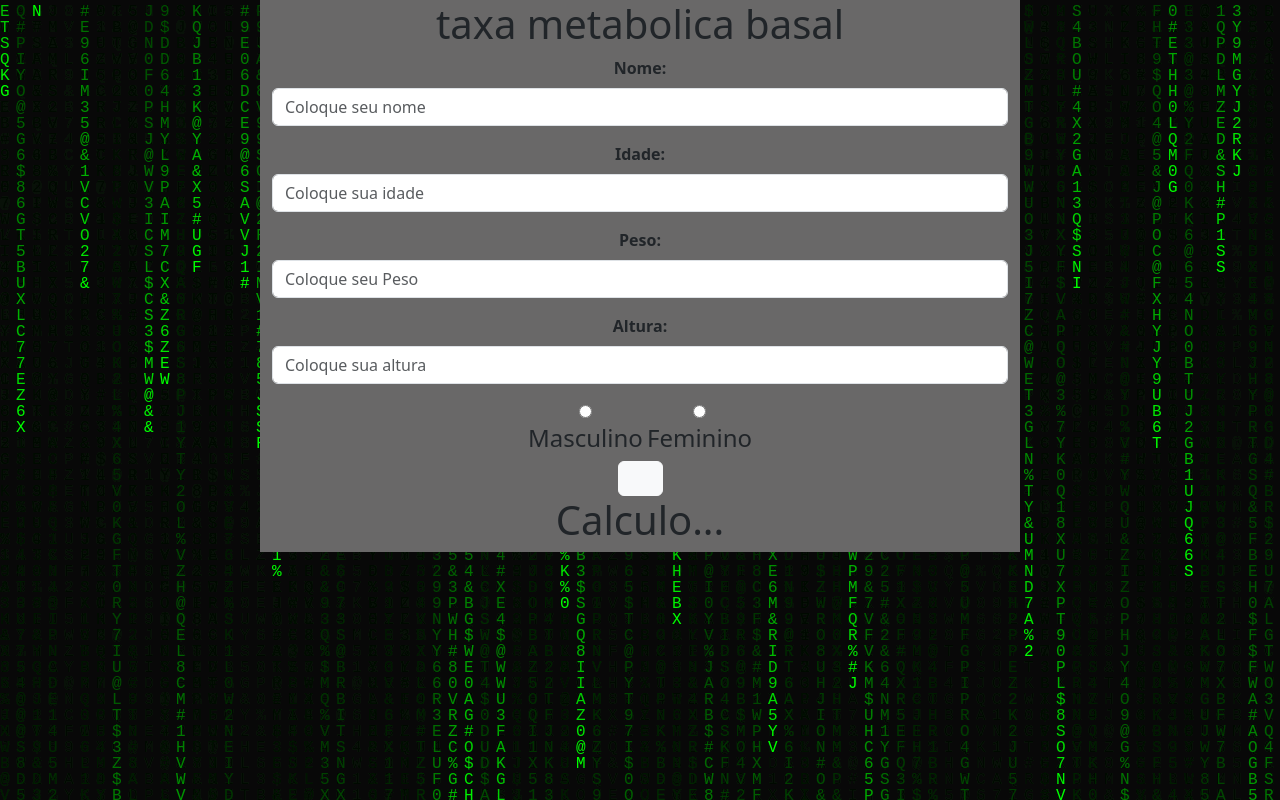
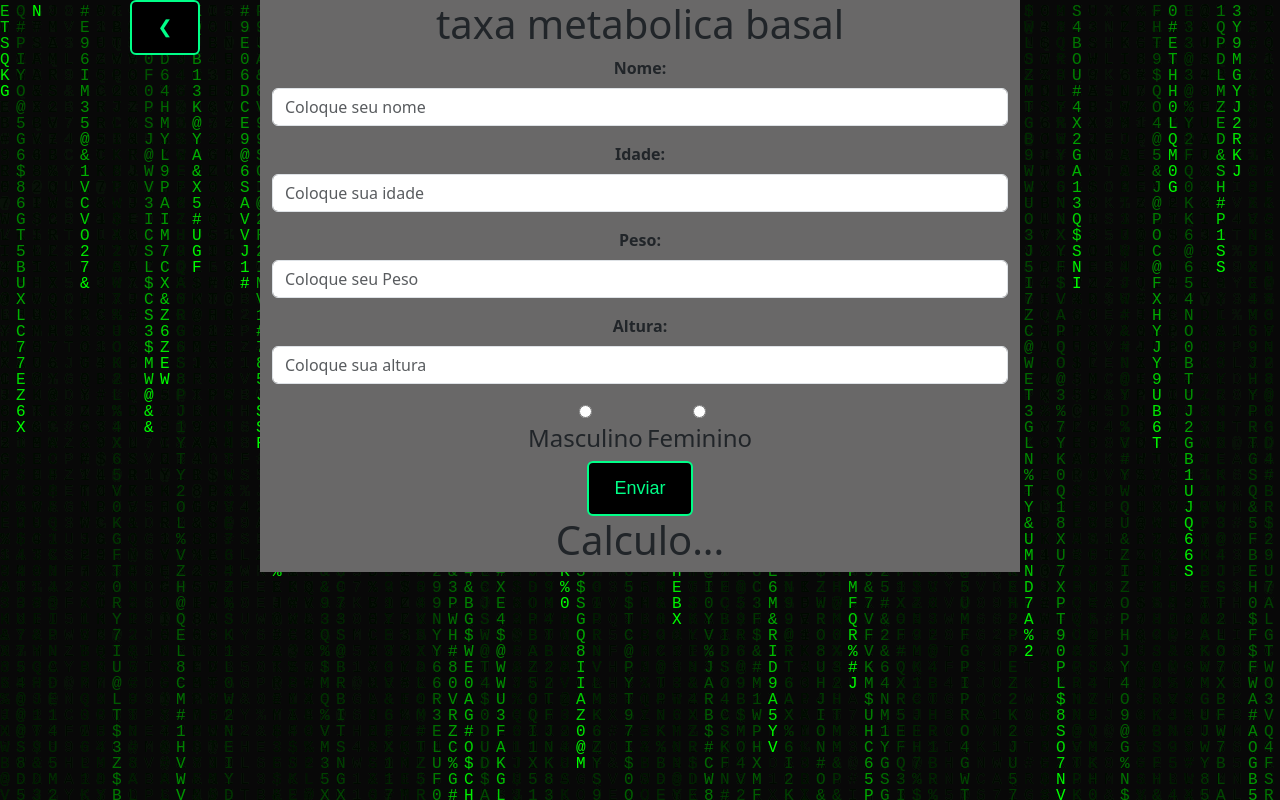
Before and after one commit to Teillor3105/Calculadora-IMC, a plain HTML site: page calculadora.html in a window 1280 px wide. Drawn offline with nearby package versions, Linux system fonts and the light colour scheme.

Commit message:
enviando uma modificação para voltar para voltar ao meno principal

```diff
--- a/calculadora.html
+++ b/calculadora.html
@@ -11,7 +11,8 @@
   <canvas id="matrix"></canvas>
     <div class="container text-center">
   <div class="row align-items-start">
-    <div class="col-2"><col-2> <h1></h1>
+    <div class="col-2"><col-2> <button onclick="history.back()" class="btn-neon">❮</button>
+
     </div>
     <div class="col-8"><col-8><h1>taxa metabolica basal</h1>
         <div class="mb-3">
@@ -42,7 +43,7 @@
 </label>
 
     </div>
-    <button onclick="cliqueAqui()"type="button" class="btn btn-light"></button>
+    <button onclick="cliqueAqui()"type="button" class="btn-neon">Enviar</button>
     <div>
       <h1 id="resposta">Calculo...</h1>
     </div>
```
Also changed, not shown: imc.html (+2 -2 lines), script.js (line endings or trailing spaces).
